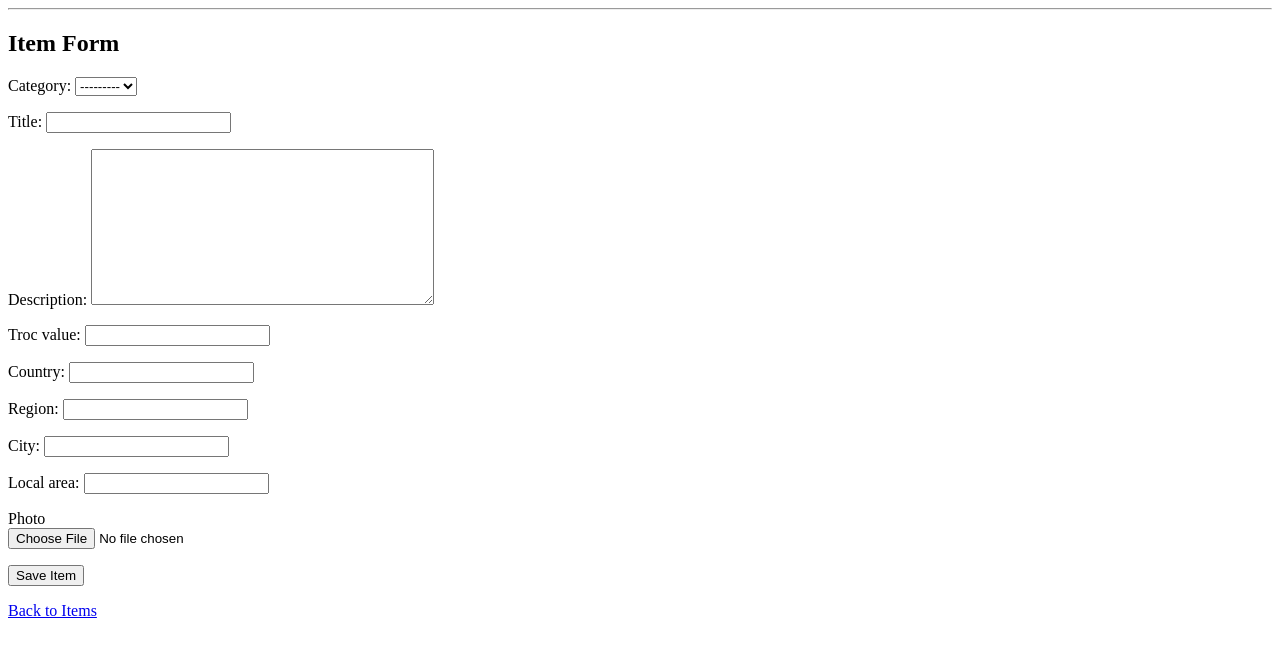
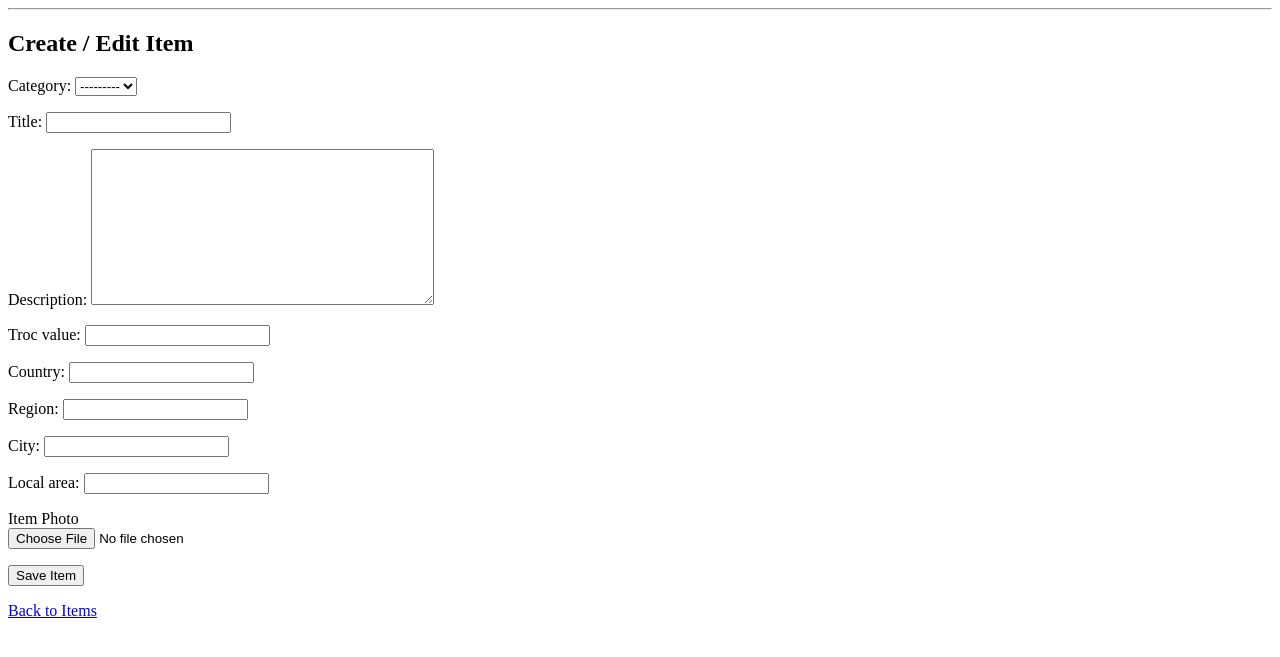
Before and after one commit to bsterea/troc, a Django app: page /items/create/ in a window 1280 px wide. Shown: the part 98-755 px from the top of the page. Run offline with Django 4.2, Linux system fonts and the light colour scheme; a user stored in the database is signed in; data that the repository does not hold is empty.

Commit message:
Update item_form.html

```diff
--- a/backend/templates/items/item_form.html
+++ b/backend/templates/items/item_form.html
@@ -3,13 +3,12 @@
 {% block content %}
 
 <!--
-    Item form page.
+    Item create/edit form.
 
-    This page allows a logged-in user to create or edit an item
-    and optionally upload one photo.
+    Supports optional photo upload.
 -->
 
-<h2>Item Form</h2>
+<h2>Create / Edit Item</h2>
 
 <form method="post" enctype="multipart/form-data">
     {% csrf_token %}
@@ -17,15 +16,27 @@
     {{ form.as_p }}
 
     <p>
-        <label for="id_photo">Photo</label><br>
-        <input type="file" name="photo" id="id_photo" accept="image/*">
+        <label for="photo">
+            Item Photo
+        </label>
+        <br>
+        <input
+            type="file"
+            name="photo"
+            id="photo"
+            accept="image/*"
+        >
     </p>
 
-    <button type="submit">Save Item</button>
+    <button type="submit">
+        Save Item
+    </button>
 </form>
 
 <p>
-    <a href="/items/">Back to Items</a>
+    <a href="/items/">
+        Back to Items
+    </a>
 </p>
 
 {% endblock %}
```
